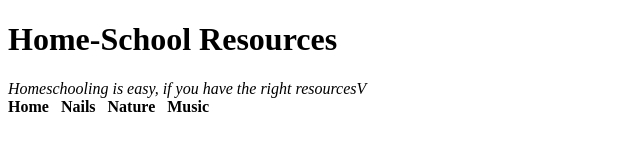
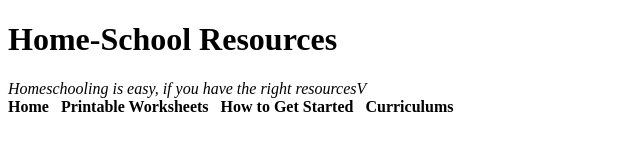
Before and after one commit to Rubysage20/Homeschool-resources, a plain HTML site: page index.html in a window 1280 px wide. Shown: the whole page, without its empty margins (0-640 px from the left). Drawn offline with Linux system fonts and the light colour scheme.

Commit message:
Update index.html

```diff
--- a/index.html
+++ b/index.html
@@ -10,6 +10,8 @@
     <h1> Home-School Resources </h1> </header></div> <!-- Title of page -->
  <aside><i> Homeschooling is easy, if you have the right resourcesV</i> </aside></header></div> <!-- quote -->
 
-  <nav> <b> Home &nbsp; Nails &nbsp; Nature &nbsp; Music </nav> <!-- Navigation bar -->
+  <nav> <b> Home &nbsp; Printable Worksheets &nbsp; How to Get Started &nbsp; Curriculums </nav> <!-- Navigation bar -->
+
+
 </body>
 </html>
```
